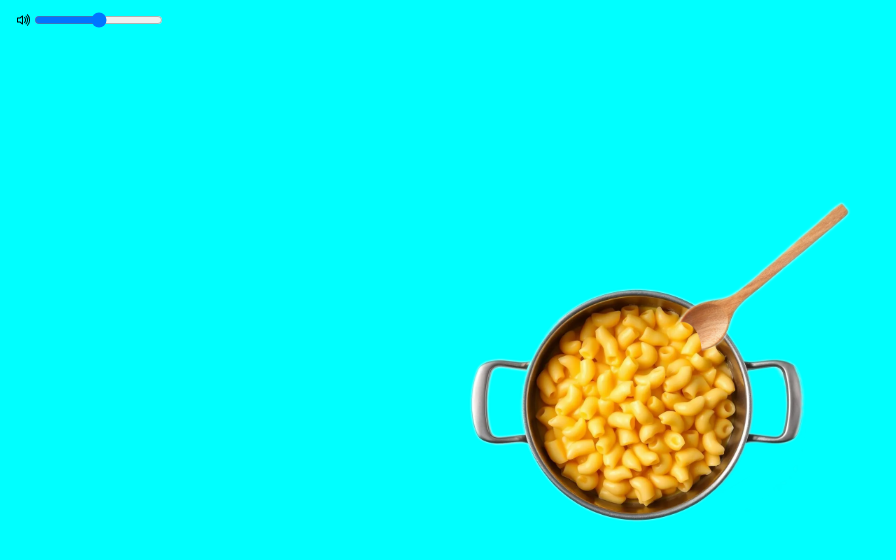
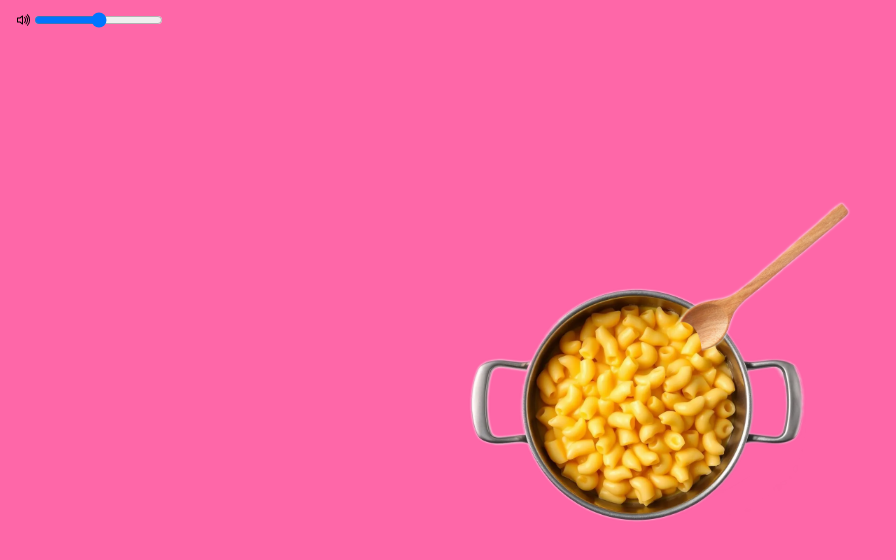
Before and after one commit to Seranie/macaroni-in-a-pot, a React (Vite) app: page / in a window 1280 px wide. Shown: the top 560 px of the page, without its empty margins (0-896 px from the left). Built offline with nearby package versions, Linux system fonts and the light colour scheme.

Commit message:
style: changed background color, updated README

```diff
--- a/src/components/Background.module.css
+++ b/src/components/Background.module.css
@@ -1,5 +1,5 @@
 .background {
-    background-color: aqua;
+    background-color: #fe67a8;
     height: 100%;
     overflow: hidden;
     position: relative;
```
Also changed, not shown: public/project_logo.jpg (added), 1 other file (tests, documents, lock files or other folders).
